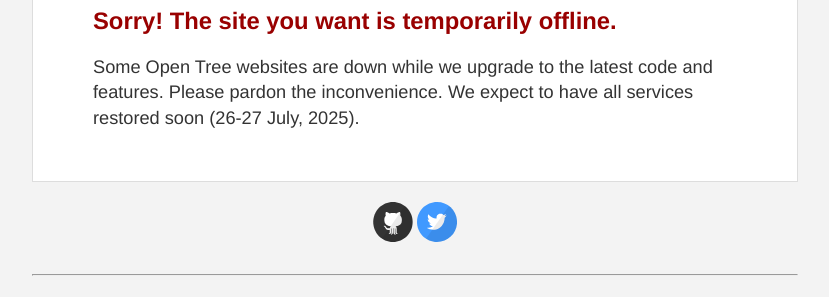
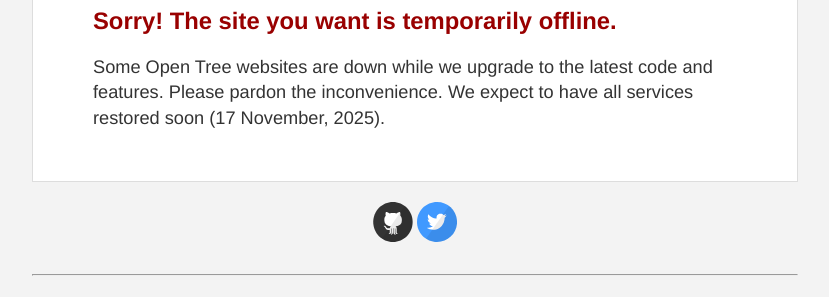
Before and after one commit to OpenTreeOfLife/opentreeoflife.github.io, a Jekyll site: the page built from maintenance.md, in a window 1280 px wide. Shown: the part 180-477 px from the top of the page, without its empty margins (225-1054 px from the left). Built offline with Jekyll 4.4.1, drawn with Linux system fonts in a browser that asks for light colours; our own code applies the rules of GitHub Pages for plain Markdown files.

Commit message:
new maintenance date

```diff
--- a/maintenance.md
+++ b/maintenance.md
@@ -16,6 +16,6 @@ title: Maintenance - Open Tree of Life
 
     Some Open Tree websites are down while we upgrade to the latest
     code and features. Please pardon the inconvenience. We expect to have all
-    services restored soon (26-27 July, 2025).
+    services restored soon (17 November, 2025).
 
 </div>
```
